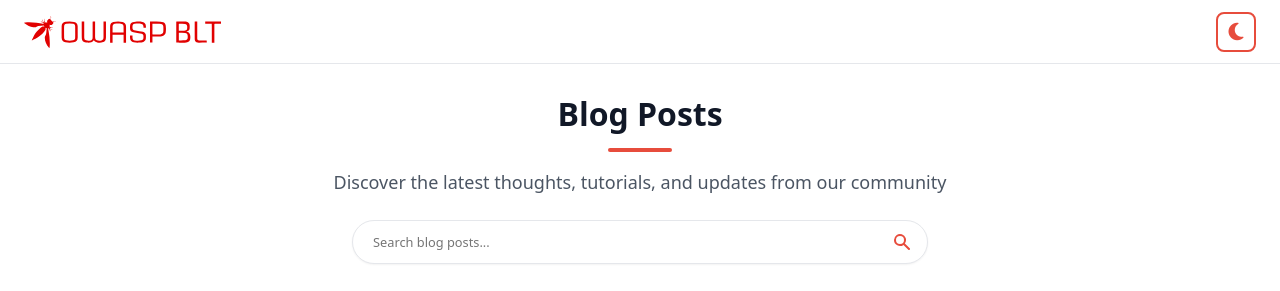
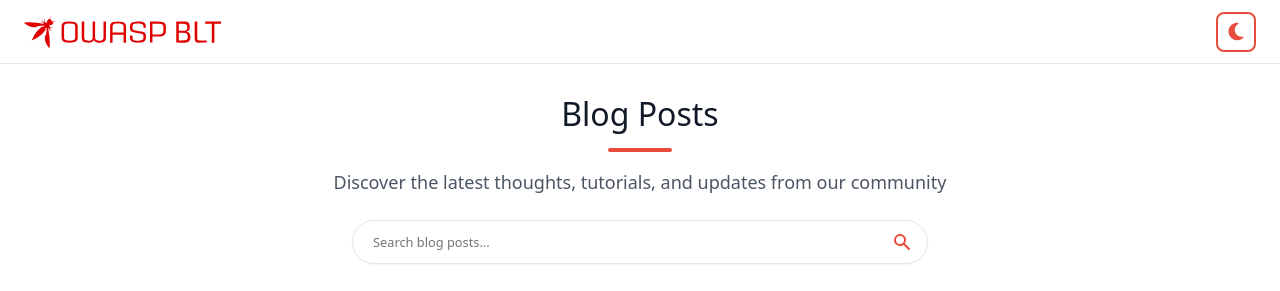
Before and after one commit to OWASP-BLT/BLT-Blog, a Jekyll site: the page built from index.md, in a window 1280 px wide. Shown: the top 291 px of the page. Built offline with Jekyll 4.4.1, drawn with Linux system fonts in a browser that asks for light colours.

Commit message:
refine-blog-style

```diff
--- a/assets/css/style.scss
+++ b/assets/css/style.scss
@@ -72,14 +72,24 @@ img { max-width: 100%; display: block; }
 
 /* Theme Toggle */
 .theme-toggle-btn {
-  display: inline-flex; align-items: center; justify-content: center;
+  display: inline-flex;
+  align-items: center;
+  justify-content: center;
   width: 2.5rem; height: 2.5rem;
   border: 2px solid var(--primary); border-radius: 0.5rem;
   background: transparent; color: var(--primary);
   cursor: pointer; position: relative; overflow: hidden;
 }
-.theme-toggle-btn:hover { background-color: var(--primary); color: white; }
-.theme-toggle-btn i { position: absolute; font-size: 1.25rem; transition: all 0.3s; }
+.theme-toggle-btn:hover {
+  background-color: var(--primary);
+  color: white;
+}
+
+.theme-toggle-btn i {
+  position: absolute;
+  font-size: 1.25rem;
+  transition: all 0.3s;
+}
 
 /* Icon States */
 .sun-icon { opacity: 0; transform: rotate(-90deg); }
@@ -105,15 +115,15 @@ html.dark .moon-icon { opacity: 0; transform: rotate(90deg); }
 }
 
 .blog-hero__title {
-  font-size: 2rem;        /* text-3xl */
+  font-size: 2rem;
   line-height: 2.25rem;
-  font-weight: 550;
-  color: #111827;             /* text-gray-900 */
-  margin-bottom: 1rem;        /* mb-4 */
+  font-weight: 500;
+  color: #111827;
+  margin-bottom: 1rem;
 }
 
 html.dark .blog-hero__title {
-  color: #f3f4f6;             /* text-gray-100 */
+  color: #f3f4f6;
 }
 
 .hero-underline {
@@ -153,15 +163,27 @@ html.dark .blog-hero__title {
   transition: border-color 0.15s;
   box-shadow: var(--shadow-sm);
 }
-.search-bar__input:focus { border-color: var(--primary); box-shadow: 0 0 0 1px var(--primary); }
+.search-bar__input:focus {
+  border-color: var(--primary);
+  box-shadow: 0 0 0 1px var(--primary);
+}
 
 .search-bar__icon-wrapper {
-  position: absolute; top: 0; bottom: 0; right: 0;
-  display: flex; align-items: center; padding-right: 1rem; pointer-events: none;
+  position: absolute;
+  top: 0;
+  bottom: 0;
+  right: 0;
+  display: flex;
+  align-items: center;
+  padding-right: 1rem;
+  pointer-events: none;
 }
-.search-bar__icon { width: 1.25rem; height: 1.25rem; color: var(--primary); }
 
-
+.search-bar__icon {
+  width: 1.25rem;
+  height: 1.25rem;
+  color: var(--primary);
+}
 
 .blog-grid-wrapper {
   max-width: 80rem; margin: 0 auto; padding: 0 1.5rem 5rem;
@@ -173,7 +195,7 @@ html.dark .blog-hero__title {
   grid-template-columns: 1fr;
 }
 
-/* RESPONSIVENESS*/
+/* Responsiveness */
 @media (min-width: 640px) {
   .blog-grid {
     grid-template-columns: repeat(2, minmax(0, 1fr));
@@ -187,7 +209,7 @@ html.dark .blog-hero__title {
 }
 
 
-/* BLOG CARD COMPONENT */
+/* Blog card component */
 .blog-card {
   background: var(--bg-card);
   border-radius: var(--radius-card);
@@ -197,22 +219,48 @@ html.dark .blog-hero__title {
   position: relative;
   transition: transform 0.3s ease, box-shadow 0.3s ease;
 }
-.blog-card:hover { transform: translateY(-4px); box-shadow: var(--shadow-lg); }
+.blog-card:hover {
+  transform: translateY(-4px);
+  box-shadow: var(--shadow-lg);
+}
 
-.blog-card__link { position: absolute; inset: 0; z-index: 20; }
+.blog-card__link {
+  position: absolute;
+  inset: 0; z-index: 20;
+}
 
 .blog-card__image-wrapper {
-  position: relative; width: 100%; aspect-ratio: 1 / 1;
-  background: #374151; overflow: hidden;
+  position: relative;
+  width: 100%;
+  aspect-ratio: 1 / 1;
+  background: #374151;
+  overflow: hidden;
 }
-.blog-card__image { width: 100%; height: 100%; object-fit: cover; transition: transform 0.5s; }
-.blog-card:hover .blog-card__image { transform: scale(1.05); }
+.blog-card__image {
+  width: 100%;
+  height: 100%;
+  object-fit: cover;
+  transition: transform 0.5s;
+}
+
+.blog-card:hover .blog-card__image {
+  transform: scale(1.05);
+}
 
 .blog-card__placeholder {
   background: linear-gradient(135deg, #e74c3c 0%, #8e44ad 100%);
-  display: flex; align-items: center; justify-content: center; position: absolute; inset: 0;
+  display: flex;
+  align-items: center;
+  justify-content: center;
+  position: absolute;
+  inset: 0;
 }
-.blog-card__placeholder span { font-size: 2.5rem; color: white; font-weight: 700; }
+
+.blog-card__placeholder span {
+  font-size: 2.5rem;
+  color: white;
+  font-weight: 700;
+}
 
 .blog-card__badge {
   position: absolute; top: 1rem; right: 1rem;
@@ -229,9 +277,16 @@ html.dark .blog-hero__title {
   backdrop-filter: blur(4px);
 }
 .author-avatar {
-  width: 1.75rem; height: 1.75rem; background: var(--primary);
-  border-radius: 50%; display: flex; align-items: center; justify-content: center;
-  font-size: 0.75rem; font-weight: bold; margin-right: 0.6rem;
+  width: 1.75rem;
+  height: 1.75rem;
+  background: var(--primary);
+  border-radius: 50%;
+  display: flex;
+  align-items: center;
+  justify-content: center;
+  font-size: 0.75rem;
+  font-weight: bold;
+  margin-right: 0.6rem;
 }
 
 .blog-card__content { padding: 1.5rem; }
@@ -249,14 +304,24 @@ html.dark .blog-hero__title {
   overflow: hidden;
 }
 
-.blog-card:hover .blog-card__title { color: var(--primary); }
+.blog-card:hover .blog-card__title {
+  color: var(--primary);
+}
 
 .blog-card__meta {
   display: flex; align-items: center; font-size: 0.9rem;
   color: var(--text-muted); margin-bottom: 1rem;
 }
-.blog-card__meta svg { width: 1.1rem; height: 1.1rem; margin-right: 0.4rem; color: var(--primary); }
-.dot { margin: 0 0.5rem; }
+.blog-card__meta svg {
+  width: 1.1rem;
+  height: 1.1rem;
+  margin-right: 0.4rem;
+  color: var(--primary);
+}
+
+.dot {
+  margin: 0 0.5rem;
+}
 
 .blog-card__read-more {
   font-size: 0.95rem; font-weight: 600; color: var(--link-blue);
@@ -276,38 +341,110 @@ html.dark .blog-hero__title {
 }
 html.dark .post-card { border-color: var(--border); }
 
-.post-header { text-align: center; margin-bottom: 1.5rem; }
+.post-header {
+  text-align: center;
+  margin-bottom: 1.5rem;
+}
+
 .post-title {
-  font-size: 2.25rem; font-weight: 700; line-height: 2.5rem;
-  color: var(--text-main); margin: 0 0 1rem;
+  font-size: 2.25rem;
+  font-weight: 700;
+  line-height: 2.5rem;
+  color: var(--text-main);
+  margin: 0 0 1rem;
 }
-.post-meta-data { text-align: center; color: var(--text-muted); font-size: 1rem; }
+.post-meta-data {
+  text-align: center;
+  color: var(--text-muted);
+  font-size: 1rem;
+}
 
 /* Typography for Post Content */
-.post-content { color: var(--text-body); font-size: 1rem; line-height: 1.75;   font-weight: 450; }
-.post-content p { margin-bottom: 1.5rem; }
-.post-content h2 { font-size: 1.5rem; font-weight: 700; margin-top: 2rem; margin-bottom: 1rem; color: var(--text-main); }
-.post-content h3 { font-size: 1.25rem; font-weight: 600; margin-top: 1.5rem; margin-bottom: 0.75rem; color: var(--text-main); }
-.post-content ul { list-style-type: disc; padding-left: 1.5rem; margin-bottom: 1.5rem; }
-.post-content ol { list-style-type: decimal; padding-left: 1.5rem; margin-bottom: 1.5rem; }
-.post-content li { margin-bottom: 0.5rem; }
-.post-content a { color: var(--link-blue); text-decoration: none; }
-.post-content a:hover { text-decoration: underline; }
-.post-content strong { font-weight: 700; color: var(--text-main); }
-.post-content blockquote {
-  border-left: 4px solid var(--primary); padding-left: 1rem;
-  font-style: italic; color: var(--text-muted); margin: 1.5rem 0;
+.post-content {
+  color: var(--text-body);
+  font-size: 1rem;
+  line-height: 1.75;
+  font-weight: 400;
 }
 
-.post-footer-image-wrapper { margin-top: 1.5rem; margin-bottom: 1.5rem; }
-.post-footer-image { width: 100%; height: auto; border-radius: 0.5rem; box-shadow: var(--shadow-lg); display: block; }
+.post-content p {
+  margin-bottom: 1.5rem;
+}
 
-// No result on search
+.post-content h2 {
+  font-size: 1.5rem;
+  font-weight: 700;
+  margin-top: 2rem;
+  margin-bottom: 1rem;
+  color: var(--text-main);
+}
+
+.post-content h3 {
+  font-size: 1.25rem;
+  font-weight: 600;
+  margin-top: 1.5rem;
+  margin-bottom: 0.75rem;
+  color: var(--text-main);
+}
+
+.post-content ul {
+  list-style-type: disc;
+  padding-left: 1.5rem;
+  margin-bottom: 1.5rem;
+}
+
+.post-content ol {
+  list-style-type: decimal;
+  padding-left: 1.5rem;
+  margin-bottom: 1.5rem;
+}
+
+.post-content li {
+  margin-bottom: 0.5rem;
+}
+
+.post-content a {
+  color: var(--link-blue);
+  text-decoration: none;
+}
+
+.post-content a:hover {
+  text-decoration: underline;
+}
+
+.post-content strong {
+  font-weight: 700;
+  color: var(--text-main);
+}
+
+.post-content blockquote {
+  border-left: 4px solid var(--primary);
+  padding-left: 1rem;
+  font-style: italic;
+  color: var(--text-muted);
+  margin: 1.5rem 0;
+}
+
+.post-footer-image-wrapper {
+  margin-top: 1.5rem;
+  margin-bottom: 1.5rem;
+}
+
+.post-footer-image {
+  width: 100%;
+  height: auto;
+  border-radius: 0.5rem;
+  box-shadow: var(--shadow-lg);
+  display: block;
+}
+
+/* No result on search */
 .no-results {
   grid-column: 1 / -1;
   text-align: center;
   padding: 4rem 1rem;
   color: var(--text-muted);
+  margin-top: 4rem;
 }
 
 .no-results-icon {
@@ -318,8 +455,3 @@ html.dark .post-card { border-color: var(--border); }
   color: var(--primary);
   opacity: 0.8;
 }
-
-.no-results {
-  margin-top: 4rem;
-  text-align: center;
-}
```
